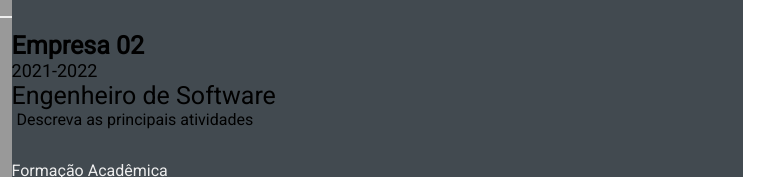
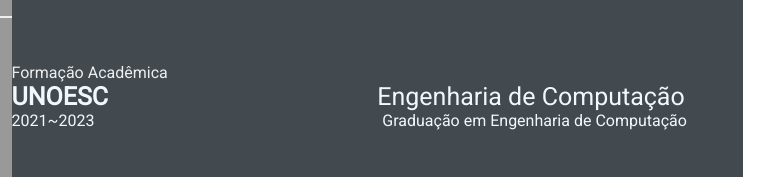
Before and after one commit to mateusoliveiraps/mateusoliveiraps.github.io, a plain HTML site: page index.html in a window 1280 px wide. Shown: the part 351-528 px from the top of the page, 409-1183 px from the left. Drawn offline with Linux system fonts and the light colour scheme.

Commit message:
ajuste experience

```diff
--- a/index.html
+++ b/index.html
@@ -9,7 +9,8 @@
     <link rel="stylesheet" href="style.css">
     <link rel="preconnect" href="https://fonts.googleapis.com">
     <link rel="preconnect" href="https://fonts.gstatic.com" crossorigin>
-    <link href="https://fonts.googleapis.com/css2?family=Roboto&family=Roboto+Serif:opsz,wght@8..144,700&display=swap" rel="stylesheet">
+    <link href="https://fonts.googleapis.com/css2?family=Roboto&family=Roboto+Serif:opsz,wght@8..144,700&display=swap"
+        rel="stylesheet">
 
 </head>
 
@@ -79,23 +80,11 @@
                             Descreva as principais atividades
                         </p>
                     </div>
-                        </p>
-                    </div>
-                    <div class="exp-left">
-                        <p class="exp-company-name">Empresa 02</p>
-                        <p class="exp-time-period">2021-2022</p>
-                    </div>
-                    <div class="exp-right">
-                        <p class="exp-position">Engenheiro de Software</p>
-                        <p class="exp-desc">
-                            Descreva as principais atividades
-                        </p>
-                    </div>
                 </div>
             </section>
             <section class="education gap">
                 <div class="right-title">Formação Acadêmica</div>
-                    <div class="education-contents">
+                <div class="education-contents">
                     <div class="education-left">
                         <p class="education-school-name">UNOESC</p>
                         <p class="education-time-period">2021~2023</p>
```
